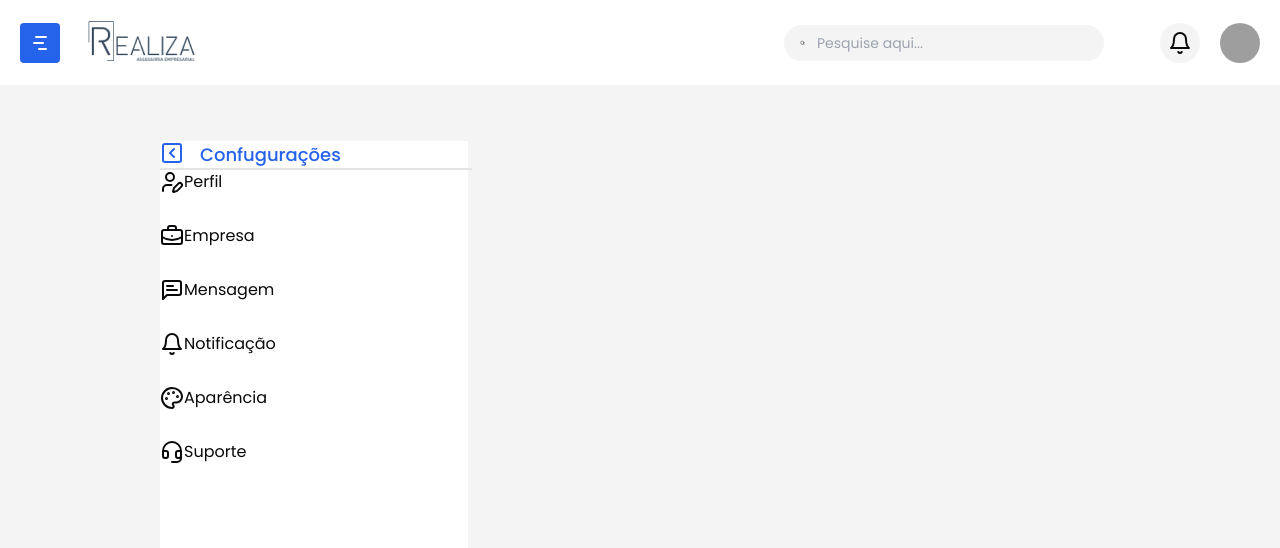
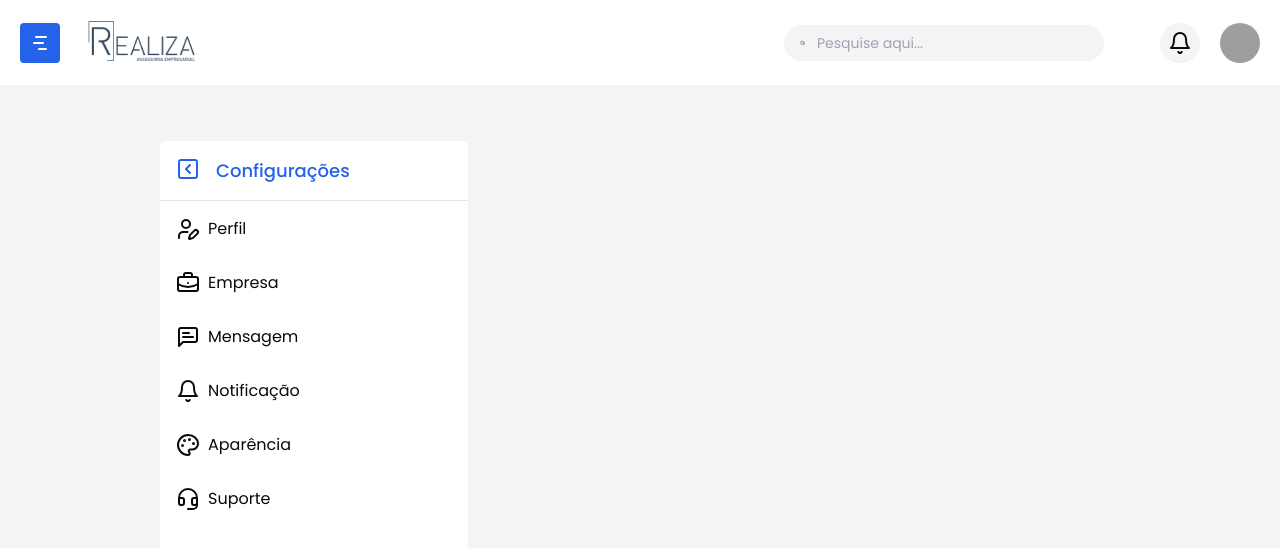
Before and after one commit to veridiontech/realiza, a React (Vite) app: page /editProfile in a window 1280 px wide. Shown: the top 548 px of the page. Built offline with nearby package versions, Linux system fonts and the light colour scheme; grey boxes are pictures that could not be loaded.

Commit message:
feat: implement aside in edit profile page

```diff
--- a/src/components/profile/asideProfileEdit.tsx
+++ b/src/components/profile/asideProfileEdit.tsx
@@ -1,39 +1,48 @@
 import { Bell, BriefcaseBusiness, Headset, MessageSquareText, Palette, SquareChevronLeft, UserPen } from "lucide-react";
+import { NavLink } from "react-router-dom";
 
 export function AsideProfileEdit() {
-    return(
-        <aside className="bg-white w-[308px] h-[1303px] flex flex-col items-start">
-            <div className="flex flex-row gap-4">
-            <SquareChevronLeft  className="text-[#2563EB]" cursor={'pointer'}/>
-             <span className="text-[#2563EB] text-[18px] font-medium">Confugurações</span>
+    return (
+        <aside className="bg-white w-[308px] h-[1303px] flex flex-col items-start  rounded-md">
+            <div className="flex flex-row gap-4 p-4">
+                <NavLink to='/profile'>
+                    <SquareChevronLeft className="text-[#2563EB]" cursor={'pointer'} />
+                </NavLink>
+                <span className="text-[#2563EB] text-[18px] font-medium">Configurações</span>
             </div>
-            <div className="bg-[#E3E3E3] w-[312px] border border"></div>
+
+            {/* Divider */}
+            <div className="bg-[#E3E3E3] w-full h-[1px]"></div>
+
+            {/* Conteúdo com padding aplicado sem afetar o divider */}
+            <div className="p-4 w-full">
                 <div className="flex flex-col items-start justify-center gap-[30px]">
-                <div className="flex items-center justify-center">
+                    <div className="flex items-center justify-center gap-2">
                         <UserPen />
                         <span>Perfil</span>
                     </div>
-                <div  className="flex items-center justify-center">
+                    <div className="flex items-center justify-center gap-2">
                         <BriefcaseBusiness />
                         <span>Empresa</span>
                     </div>
-                <div  className="flex items-center justify-center">
+                    <div className="flex items-center justify-center gap-2">
                         <MessageSquareText />
                         <span>Mensagem</span>
                     </div>
-                <div  className="flex items-center justify-center">
+                    <div className="flex items-center justify-center gap-2">
                         <Bell />
                         <span>Notificação</span>
                     </div>
-                <div  className="flex items-center justify-center">
+                    <div className="flex items-center justify-center gap-2">
                         <Palette />
                         <span>Aparência</span>
                     </div>
-                <div  className="flex items-center justify-center">
+                    <div className="flex items-center justify-center gap-2">
                         <Headset />
                         <span>Suporte</span>
                     </div>
                 </div>
+            </div>
         </aside>
-    )
+    );
 }
```
Lines whose indentation alone changed are shown as unchanged.
